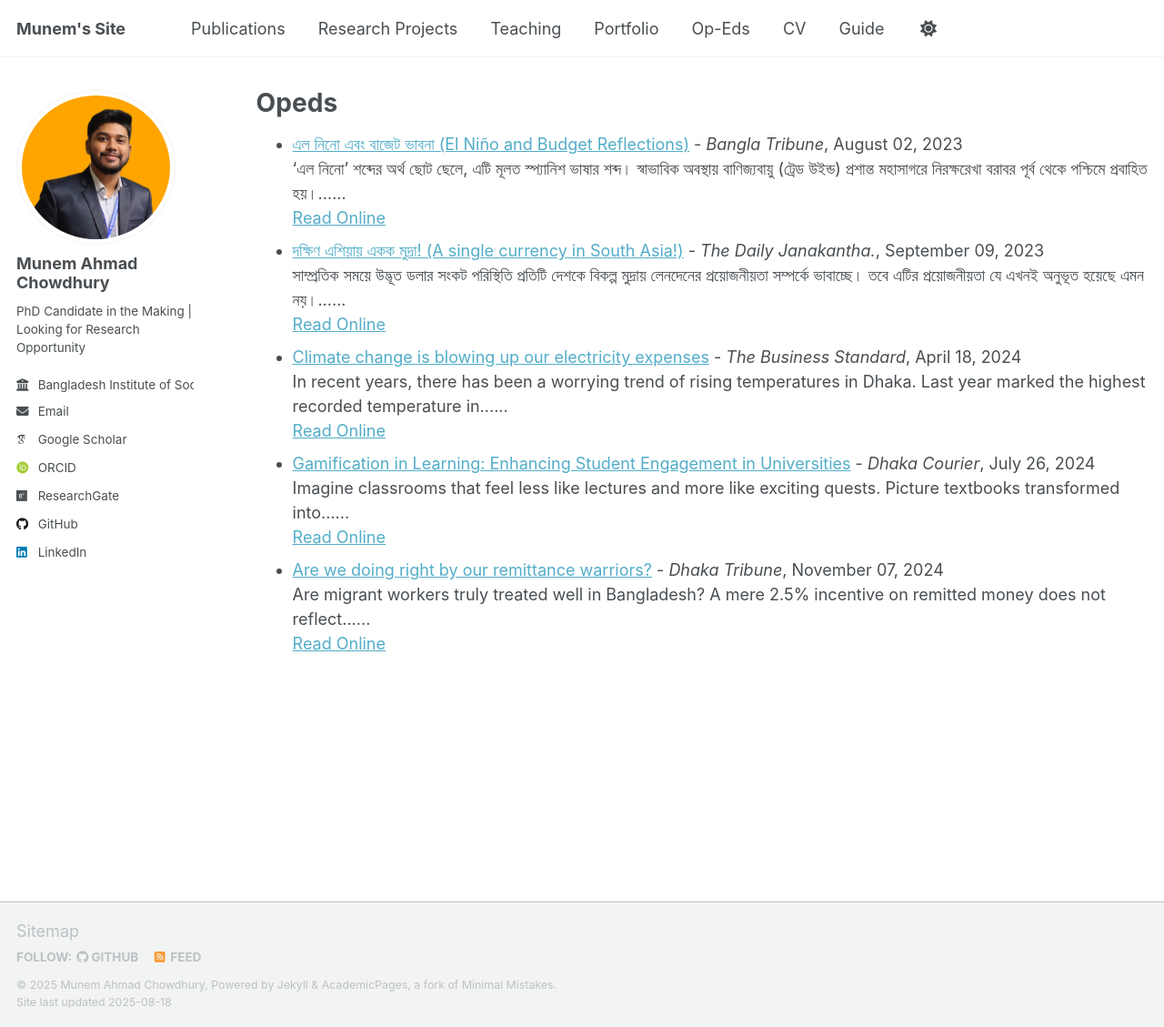
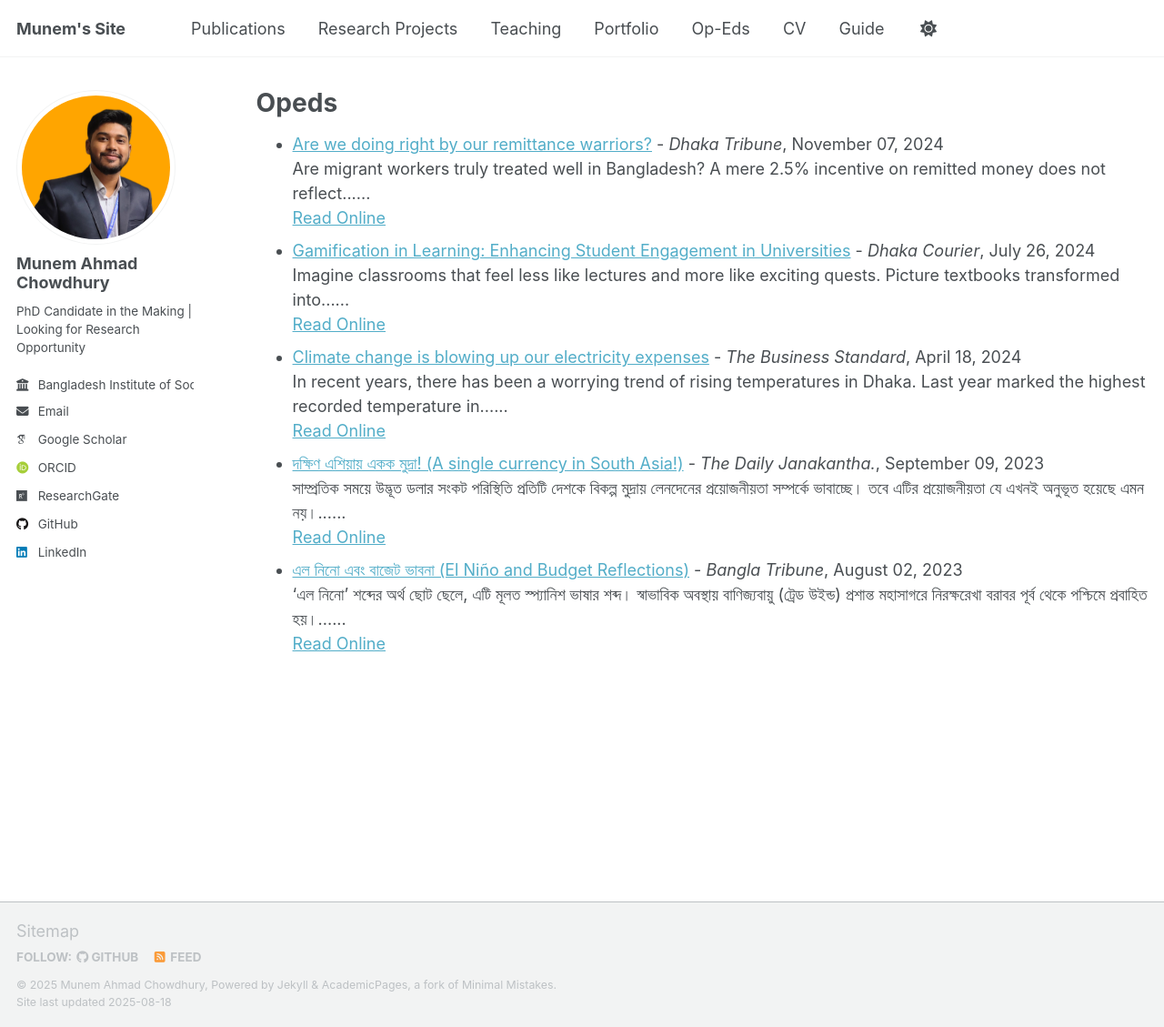
Before and after one commit to munemahmad/munemahmad.github.io, a Jekyll site: the page built from opeds.md, in a window 1280 px wide and 1129 px high. Shown: the whole window at 91% size. Built offline with Jekyll 4.4.1, drawn with Linux system fonts in a browser that asks for light colours; some web fonts are replaced; a script that is not in the unit is left out.

Commit message:
Update opeds.md

```diff
--- a/opeds.md
+++ b/opeds.md
@@ -7,7 +7,8 @@ author_profile: true
 
 
 <ul>
-{% for oped in site.opeds %}
+{% assign sorted_opeds = site.opeds | sort: 'date' | reverse %}
+{% for oped in sorted_opeds %}
   <li>
     <a href="{{ oped.url }}">{{ oped.title }}</a> - <em>{{ oped.newspaper }}</em>, {{ oped.date | date: "%B %d, %Y" }}<br>
     {{ oped.excerpt }}<br>
```
